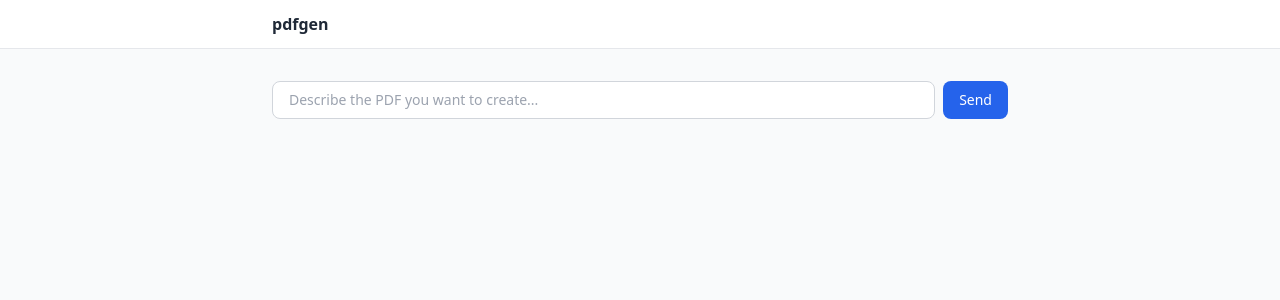
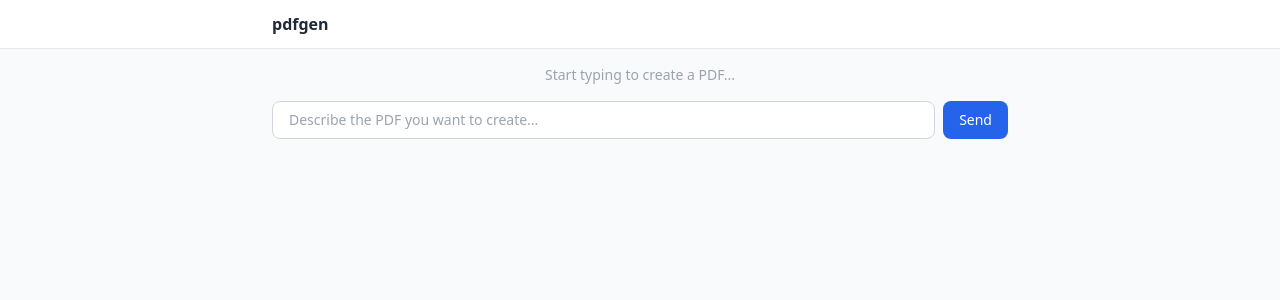
Before and after one commit to beeleelee/pdfgen, a React (Vite) app: page / in a window 1280 px wide. Shown: the top 300 px of the page. Built offline with nearby package versions, Linux system fonts and the light colour scheme.

Commit message:
feat: add empty state placeholder for chat area

```diff
--- a/src/components/Chat.tsx
+++ b/src/components/Chat.tsx
@@ -36,7 +36,13 @@
   return (
     <div className="flex-1 flex flex-col min-h-0">
       <div className="flex-1 overflow-y-auto space-y-4">
-        {messages.map((msg) => (
+        {messages.length === 0 ? (
+          <div className="flex items-center justify-center h-full">
+            <p className="text-gray-400 text-sm">
+              Start typing to create a PDF...
+            </p>
+          </div>
+        ) : messages.map((msg) => (
           <div key={msg.id}>
             {msg.parts.map((part, i) => {
               if (part.type === 'text') {
```
